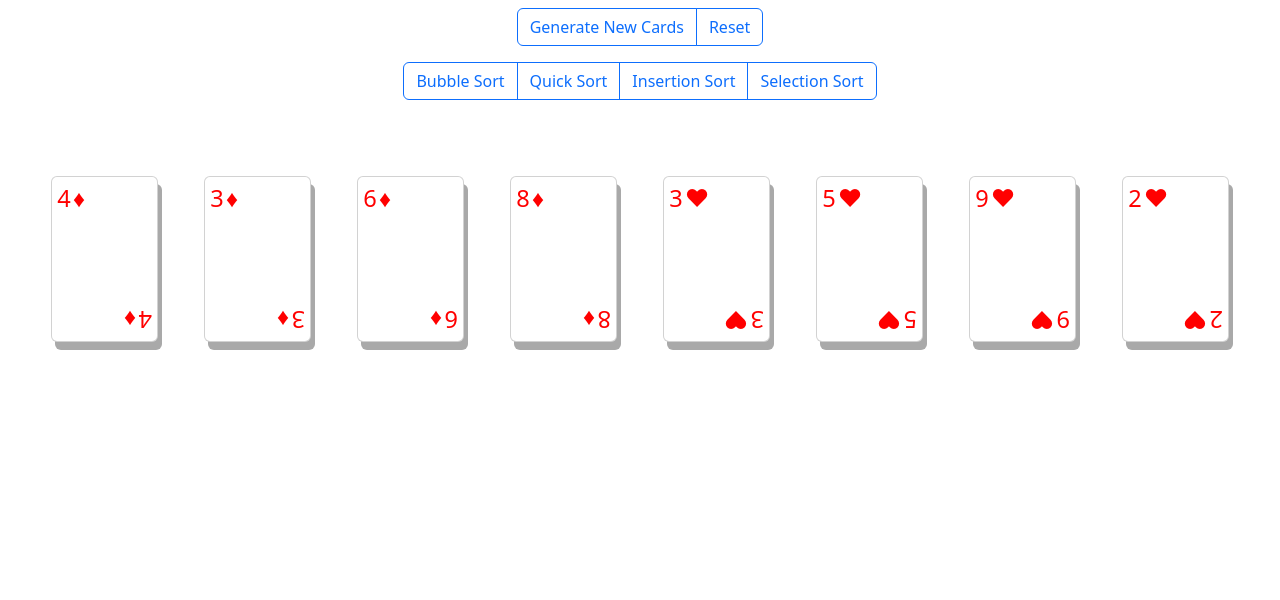
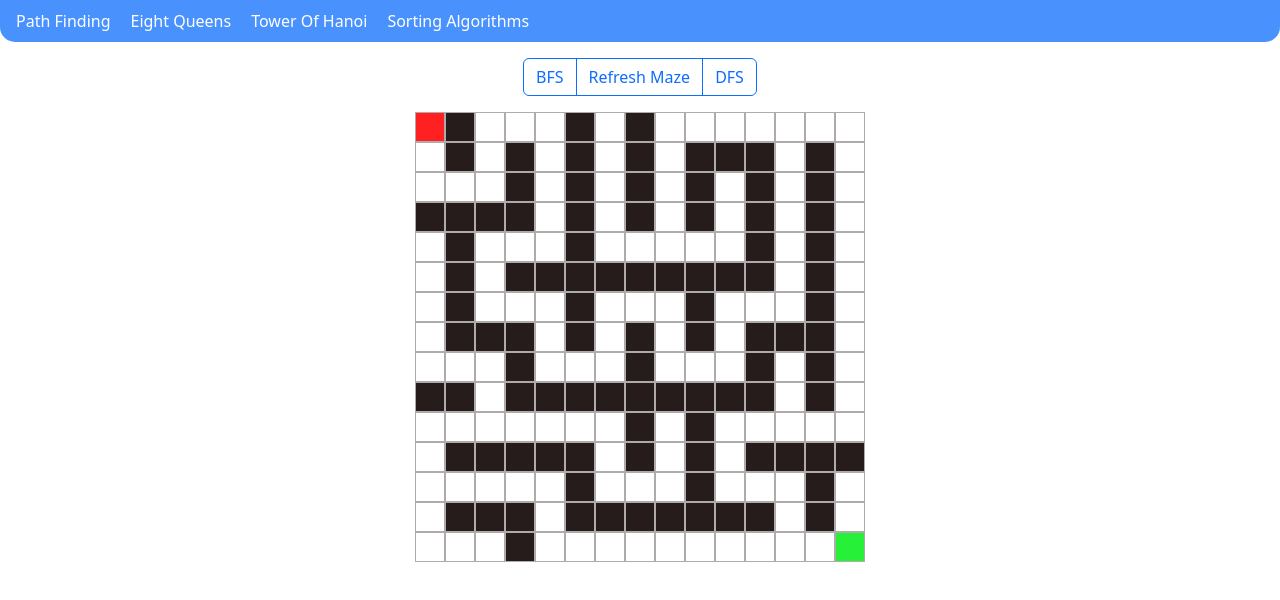
Before and after one commit to IvayloNikolov36/AlgorithmVisualiser, a React (Create React App) app in the folder algorithm-visualizer/: page / in a window 1280 px wide. Shown: the top 600 px of the page. Built offline with nearby package versions, Linux system fonts and the light colour scheme.

Commit message:
routing and nav

```diff
--- a/algorithm-visualizer/package.json
+++ b/algorithm-visualizer/package.json
@@ -11,6 +11,7 @@
     "react": "^18.3.1",
     "react-bootstrap": "^2.10.4",
     "react-dom": "^18.3.1",
+    "react-router-dom": "^6.26.2",
     "react-scripts": "5.0.1",
     "web-vitals": "^2.1.4"
   },
--- a/algorithm-visualizer/src/App.css
+++ b/algorithm-visualizer/src/App.css
@@ -4,6 +4,22 @@
 
 .position-absolute {
   position: absolute;
+}
+
+/* --- Header --*/
+
+.header {
+  background-color: #0D6EFD;
+  opacity: 75%;
+  height: 2.65rem;
+  border-bottom-left-radius: 0.938rem;
+  border-bottom-right-radius: 0.938rem;
+}
+
+.nav a {
+  text-decoration: none;
+  color: white;
+  margin-right: 1.25rem;
 }
 
 /* --- Maze --- */
--- a/algorithm-visualizer/src/App.js
+++ b/algorithm-visualizer/src/App.js
@@ -1,15 +1,20 @@
 import './App.css';
-import SortingAlgorithms from './components/SortingAlgorithms';
-//import ChessBoard from './components/ChessBoard';
-//import HanoiTower from './components/HanoiTower';
-// import MazeMatrix from './components/MazeMatrix';
+import { BrowserRouter as Router, Route, Routes } from 'react-router-dom';
+import { ChessBoard, HanoiTower, Header, MazeMatrix, SortingAlgorithms } from './components';
+import { Routes as routes } from './enums/routes';
 
 function App() {
   return (
-    //<MazeMatrix />
-    //<ChessBoard/>
-    // <HanoiTower/>
-    <SortingAlgorithms />
+      <Router>
+        <Header />
+        <Routes>
+          <Route path="/" exact element={<MazeMatrix />} />
+          <Route path={routes.PathFinding} element={<MazeMatrix />} />
+          <Route path={routes.EightQueens} element={<ChessBoard />} />
+          <Route path={routes.TowerOfHanoi} element={<HanoiTower />} />
+          <Route path={routes.Sorting} element={<SortingAlgorithms />} />
+        </Routes>
+      </Router>
   );
 }
 
--- a/algorithm-visualizer/src/components/ChessBoard.jsx
+++ b/algorithm-visualizer/src/components/ChessBoard.jsx
@@ -8,7 +8,7 @@ const BoardRows = 8;
 const BoardCols = 8;
 const WaitInSeconds = 0.5;
 
-export default function ChessBoard() {
+export function ChessBoard() {
 
     const [board, setBoard] = useState([]);
     const placedQueens = useRef([]);
--- a/algorithm-visualizer/src/components/HanoiTower.jsx
+++ b/algorithm-visualizer/src/components/HanoiTower.jsx
@@ -6,7 +6,7 @@ import { ButtonGroup, Button } from "react-bootstrap";
 
 const WaitInSeconds = 0.6;
 
-export default function HanoiTower() {
+export function HanoiTower() {
 
     const [sourcePegDisks, setSourcePegDisks] = useState([]);
     const [auxPegDisks, setAuxPegDisks] = useState([]);
--- a/algorithm-visualizer/src/components/MazeMatrix.jsx
+++ b/algorithm-visualizer/src/components/MazeMatrix.jsx
@@ -9,7 +9,7 @@ import { ButtonGroup, Button } from 'react-bootstrap';
 const WaitSeconds = 0.15;
 const Size = 15;
 
-export default function MazeMatrix() {
+export function MazeMatrix() {
 
     const [matrix, setMatrix] = useState([]);
     const isEndReached = useRef(false);
--- a/algorithm-visualizer/src/components/SortingAlgorithms.jsx
+++ b/algorithm-visualizer/src/components/SortingAlgorithms.jsx
@@ -10,7 +10,7 @@ import ButtonGroup from 'react-bootstrap/ButtonGroup';
 const WaitInSeconds = 0.7;
 const CardsCount = 8;
 
-export default function SortingAlgorithms() {
+export function SortingAlgorithms() {
 
     const [cards, setCards] = useState([]);
     const [unsortedCards, setUnsortedCards] = useState([]);
--- /dev/null
+++ b/algorithm-visualizer/src/components/index.js
@@ -0,0 +1,5 @@
+export * from './main/Header';
+export * from './ChessBoard';
+export * from './HanoiTower';
+export * from './MazeMatrix';
+export * from './SortingAlgorithms';
--- /dev/null
+++ b/algorithm-visualizer/src/components/main/Header.jsx
@@ -0,0 +1,16 @@
+import { NavLink } from 'react-router-dom';
+import { Routes as routes } from '../../enums/routes';
+
+export function Header() {
+
+    return (
+        <div className="header d-flex align-items-center px-3">
+            <div className="d-flex justify-content-start align-middle nav">
+                <NavLink to={routes.PathFinding}>Path Finding</NavLink>
+                <NavLink to={routes.EightQueens}>Eight Queens</NavLink>
+                <NavLink to={routes.TowerOfHanoi}>Tower Of Hanoi</NavLink>
+                <NavLink to={routes.Sorting}>Sorting Algorithms</NavLink>
+            </div>
+        </div>
+    );
+}
--- /dev/null
+++ b/algorithm-visualizer/src/enums/routes.js
@@ -0,0 +1,6 @@
+export const Routes = {
+    PathFinding: '/path-finding',
+    TowerOfHanoi: '/hanoi-tower',
+    Sorting: '/sorting',
+    EightQueens: '/eight-queens'
+}
```
Also changed, not shown: 1 other file (tests, documents, lock files or other folders).
